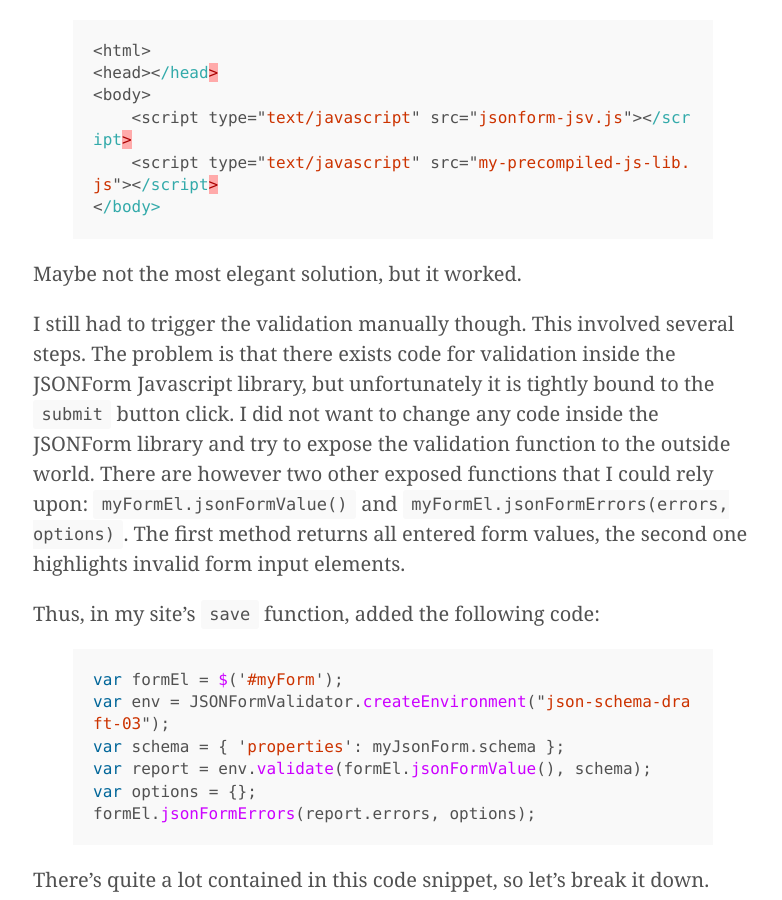
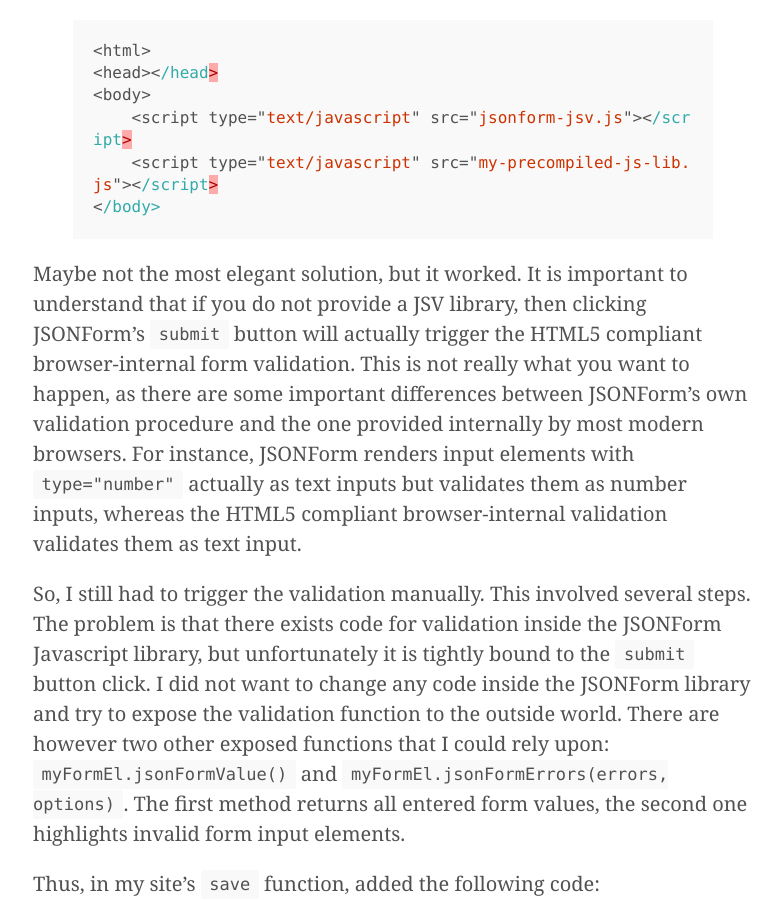
Before and after one commit to fabian-kostadinov/fabian-kostadinov.github.io, a Jekyll site: the page built from _posts/2014-09-22-validation-in-jsonform.md, in a window 1280 px wide and 900 px high, scrolled down 1482 px. Shown: the whole window, without its empty margins (247-1029 px from the left). Built offline with Jekyll 4.4.1, drawn with Linux system fonts in a browser that asks for light colours; nearby versions of some CDN libraries; Markdown is read by kramdown in place of the engine named in the settings; comment, search, counter and statistics services are not loaded.

Commit message:
Updated validation post

```diff
--- a/_posts/2014-09-22-validation-in-jsonform.md
+++ b/_posts/2014-09-22-validation-in-jsonform.md
@@ -26,9 +26,9 @@ In my case though all Javascript files were pre-compiled into a single, big, com
     <script type="text/javascript" src="my-precompiled-js-lib.js"></script>
 </body>
 {% endhighlight %}
-Maybe not the most elegant solution, but it worked.
+Maybe not the most elegant solution, but it worked. It is important to understand that if you do not provide a JSV library, then clicking JSONForm's <code>submit</code> button will actually trigger the HTML5 compliant browser-internal form validation. This is not really what you want to happen, as there are some important differences between JSONForm's own validation procedure and the one provided internally by most modern browsers. For instance, JSONForm renders input elements with <code>type="number"</code> actually as text inputs but validates them as number inputs, whereas the HTML5 compliant browser-internal validation validates them as text input.
 
-I still had to trigger the validation manually though. This involved several steps. The problem is that there exists code for validation inside the JSONForm Javascript library, but unfortunately it is tightly bound to the <code>submit</code> button click. I did not want to change any code inside the JSONForm library and try to expose the validation function to the outside world. There are however two other exposed functions that I could rely upon: <code>myFormEl.jsonFormValue()</code> and <code>myFormEl.jsonFormErrors(errors, options)</code>. The first method returns all entered form values, the second one highlights invalid form input elements.
+So, I still had to trigger the validation manually. This involved several steps. The problem is that there exists code for validation inside the JSONForm Javascript library, but unfortunately it is tightly bound to the <code>submit</code> button click. I did not want to change any code inside the JSONForm library and try to expose the validation function to the outside world. There are however two other exposed functions that I could rely upon: <code>myFormEl.jsonFormValue()</code> and <code>myFormEl.jsonFormErrors(errors, options)</code>. The first method returns all entered form values, the second one highlights invalid form input elements.
 
 Thus, in my site's <code>save</code> function, added the following code:
 {% highlight js %}
```
